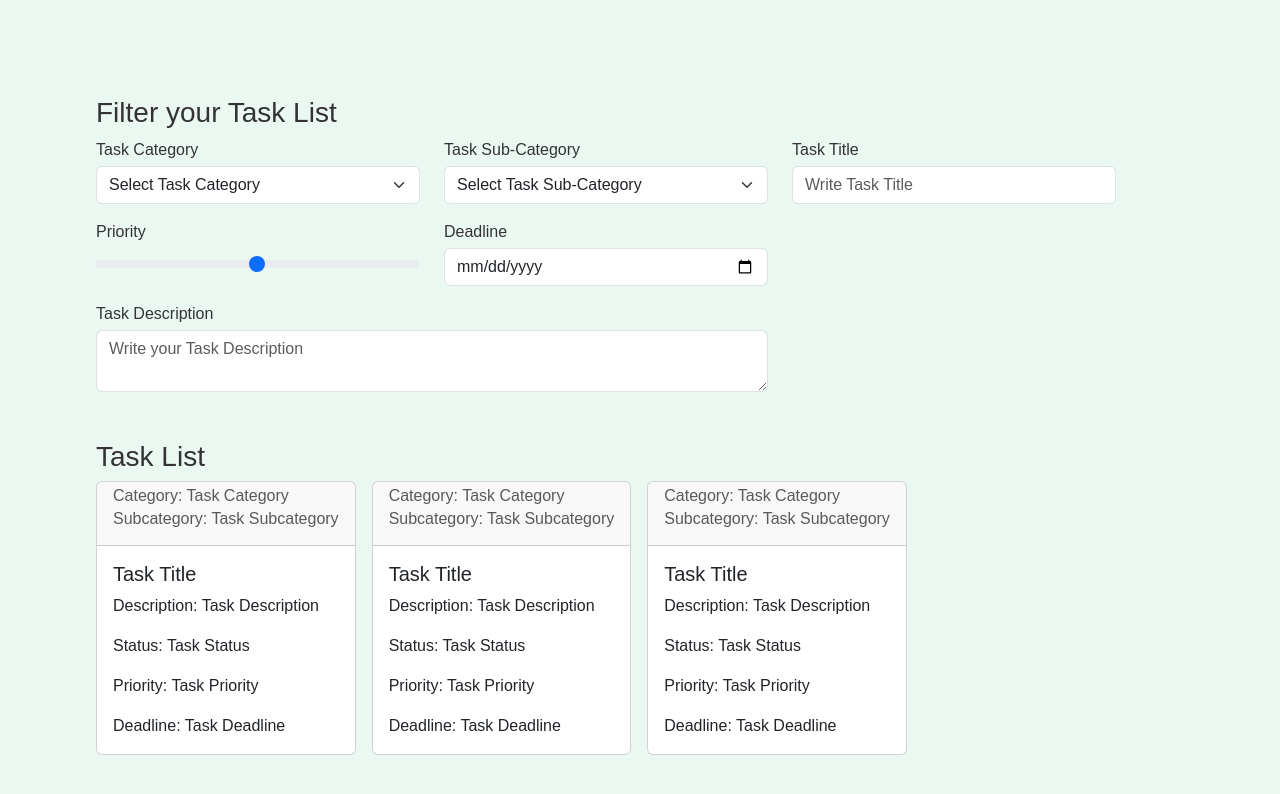
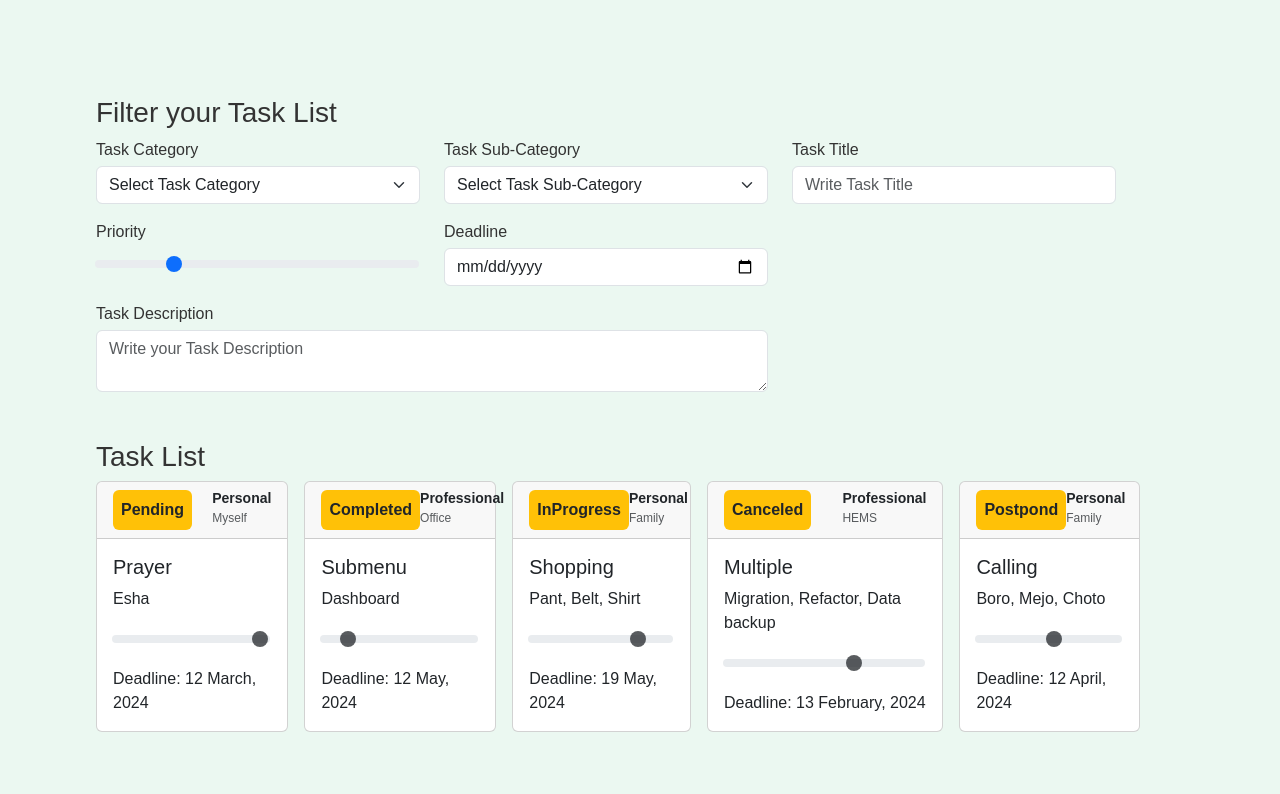
Before and after one commit to haque-lubna/TodoApps, a React (Create React App) app in the folder todo-react-app/: page / in a window 1280 px wide. Shown: the top 794 px of the page. Built offline with nearby package versions, Linux system fonts and the light colour scheme.

Commit message:
Add task card component

```diff
--- a/todo-react-app/src/components/formComponents/FilteringForm.js
+++ b/todo-react-app/src/components/formComponents/FilteringForm.js
@@ -2,7 +2,7 @@ import React from 'react'
 import { Select } from './Select'
 import { TextArea } from './TextArea'
 import { Input } from './Input'
-import { Priority } from './Priority'
+import { Range } from './Range'
 
 export const FilteringForm = () => {
   return (
@@ -29,7 +29,7 @@ export const FilteringForm = () => {
       </div>
       <div className="row mt-3">
         <div className='col-md-4'>
-          <Priority label="Priority" fieldName="priority"/>
+          <Range label="Priority" fieldName="priority"/>
         </div>
         <div className="col-md-4">
           <Input type="date" label="Deadline" fieldName="deadline" />
--- a/todo-react-app/src/components/formComponents/Priority.js
+++ /dev/null
@@ -1,10 +0,0 @@
-import React from 'react'
-
-export const Priority = ({label, fieldName}) => {
-  return (
-    <div className='input-group'>
-      <label htmlFor={fieldName} className="form-label">{label}</label>
-      <input type="range" className="form-range" name={fieldName}></input>
-    </div>
-  )
-}
--- /dev/null
+++ b/todo-react-app/src/components/formComponents/Range.js
@@ -0,0 +1,10 @@
+import React from 'react';
+
+export const Range = ({label, fieldName, disabled=false, value=23}) => {
+  return (
+    <div className='input-group'>
+      <label htmlFor={fieldName} className="form-label">{label}</label>
+      <input type="range" className="form-range" min="0" max="100" defaultValue={value} name={fieldName} disabled={disabled}></input>
+    </div>
+  )
+}
--- a/todo-react-app/src/components/listComponents/SingleTask.js
+++ b/todo-react-app/src/components/listComponents/SingleTask.js
@@ -1,18 +1,23 @@
 import React from 'react'
+import { Range } from '../formComponents/Range'
 
-export const SingleTask = () => {
+export const SingleTask = ({taskData}) => {
   return (
     <div class="card">
       <div class="card-header">
-        <h6 class="card-subtitle mb-2 text-muted">Category: Task Category</h6>
-        <h6 class="card-subtitle mb-2 text-muted">Subcategory: Task Subcategory</h6>
+        <div className='d-flex justify-content-between'>
+          <span class="p-2 rounded bg-warning fw-bold">{taskData.status}</span>
+          <div>
+            <h6 class="fw-bold mb-1 fs-14">{taskData.category}</h6>
+            <h6 class="mb-1 text-muted fs-12">{taskData.subcategory}</h6>
+          </div>
+        </div>
       </div>
       <div class="card-body">
-        <h5 class="card-title">Task Title</h5>
-        <p class="card-text">Description: Task Description</p>
-        <p class="card-text">Status: Task Status</p>
-        <p class="card-text">Priority: Task Priority</p>
-        <p class="card-text">Deadline: Task Deadline</p>
+        <h5 class="card-title">{taskData.title}</h5>
+        <p class="card-text">{taskData.description}</p>
+        <p class="card-text"><Range disabled="true" value={taskData.priority}/></p>
+        <p class="card-text">Deadline: {taskData.deadline}</p>
       </div>
     </div>
   )
--- a/todo-react-app/src/components/listComponents/TaskList.js
+++ b/todo-react-app/src/components/listComponents/TaskList.js
@@ -1,14 +1,29 @@
 import React from 'react'
 import { SingleTask } from './SingleTask'
+
+const populateTask = (status, category, subcategory, title, description, priority, deadline) => {
+  const task = {
+    status: status,
+    category: category,
+    subcategory: subcategory,
+    title: title,
+    description: description,
+    priority: priority,
+    deadline: deadline,
+  }
+  return task
+}
 
 export const TaskList = () => {
   return (
     <div className='mt-5'>
         <h3>Task List</h3>
         <div className='d-flex justify-content-start gap-3'>
-            <SingleTask/>
-            <SingleTask/>
-            <SingleTask/>
+            <SingleTask taskData={populateTask("Pending", "Personal", "Myself", "Prayer", "Esha", 98, "12 March, 2024")}/>
+            <SingleTask taskData={populateTask("Completed", "Professional", "Office", "Submenu", "Dashboard", 14, "12 May, 2024")}/>
+            <SingleTask taskData={populateTask("InProgress", "Personal", "Family", "Shopping", "Pant, Belt, Shirt", 79, "19 May, 2024")}/>
+            <SingleTask taskData={populateTask("Canceled", "Professional", "HEMS", "Multiple", "Migration, Refactor, Data backup", 66, "13 February, 2024")}/>
+            <SingleTask taskData={populateTask("Postpond", "Personal", "Family", "Calling", "Boro, Mejo, Choto", 54, "12 April, 2024")}/>
         </div>
     </div>
   )
--- a/todo-react-app/src/css/custom.css
+++ b/todo-react-app/src/css/custom.css
@@ -3,3 +3,11 @@ body {
     background-color: #d9f3e685;
     color: #333;
 }
+
+.fs-12 {
+    font-size: 12px;
+}
+
+.fs-14 {
+    font-size: 14px;
+}
```
